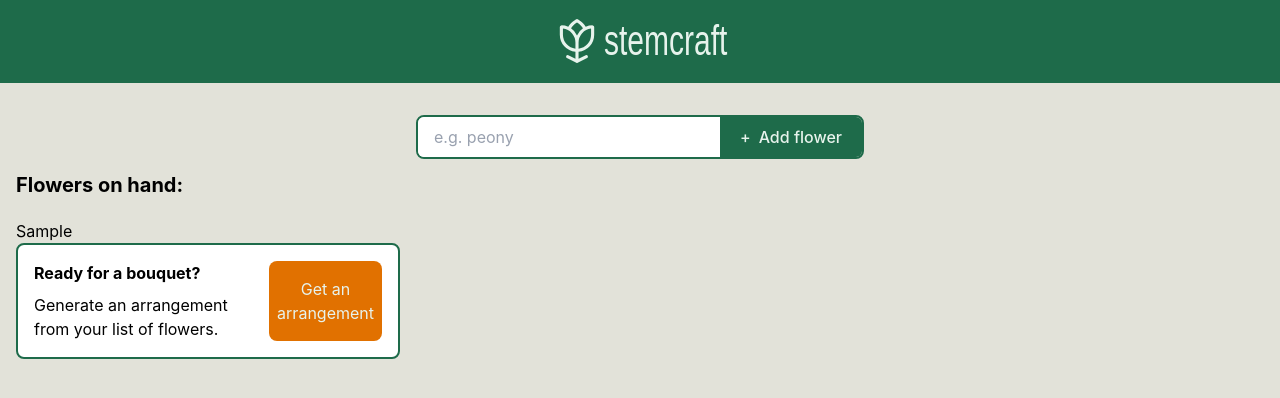
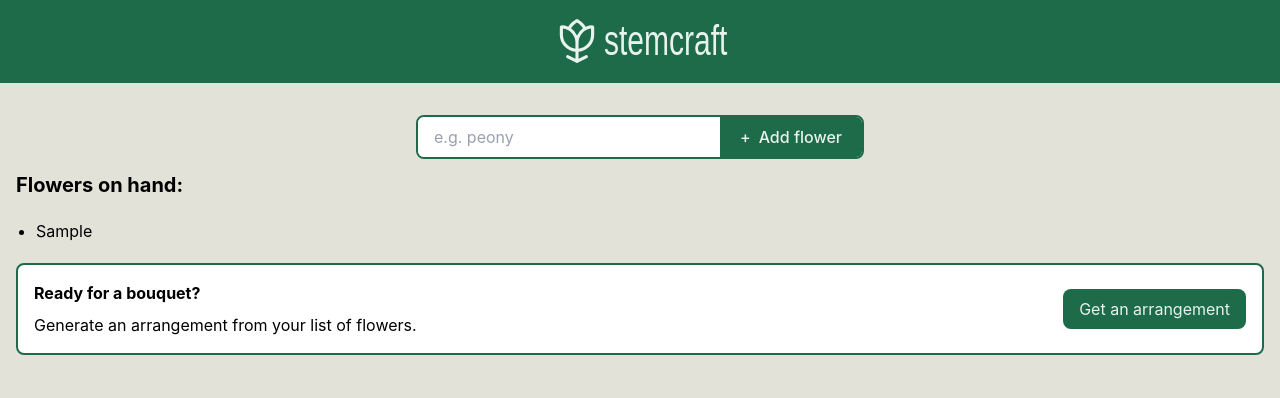
Before and after one commit to nataly-tuong/stemcraft, a React (Vite) app: page / in a window 1280 px wide. Both pictures are taken after typing "Sample" into the empty fields and a click on the button "Add flower". Shown: the top 398 px of the page. Built offline with nearby package versions, Linux system fonts and the light colour scheme; a web font is replaced by a local one.

Commit message:
styling adjust

```diff
--- a/src/components/Main.jsx
+++ b/src/components/Main.jsx
@@ -38,19 +38,23 @@ export default function Main() {
           Add flower
         </button>
       </form>
+      {flowers.length > 0 ? (
         <section className="px-4">
           <h2 className="font-bold text-xl mb-5">Flowers on hand:</h2>
-        <ul aria-live="polite">{flowersListItems}</ul>
-        <div className="bg-white border-solid border-2 border-moss rounded-lg p-4 flex gap-4 max-w-sm">
+          <ul className="list-disc pl-5 mb-5" aria-live="polite">
+            {flowersListItems}
+          </ul>
+          <div className="bg-white border-solid border-2 border-moss rounded-lg p-4 flex gap-4 w-full items-center justify-between">
             <div>
               <h3 className="font-bold mb-2">Ready for a bouquet?</h3>
               <p>Generate an arrangement from your list of flowers.</p>
             </div>
-          <button className="hover:opacity-80 bg-amber-600 px-2 py-1 text-moss-light rounded-lg">
+            <button className="hover:opacity-80 bg-moss px-4 py-2 text-moss-light rounded-lg">
               Get an arrangement
             </button>
           </div>
         </section>
+      ) : null}
     </main>
   );
 }
```
Lines whose indentation alone changed are shown as unchanged.
